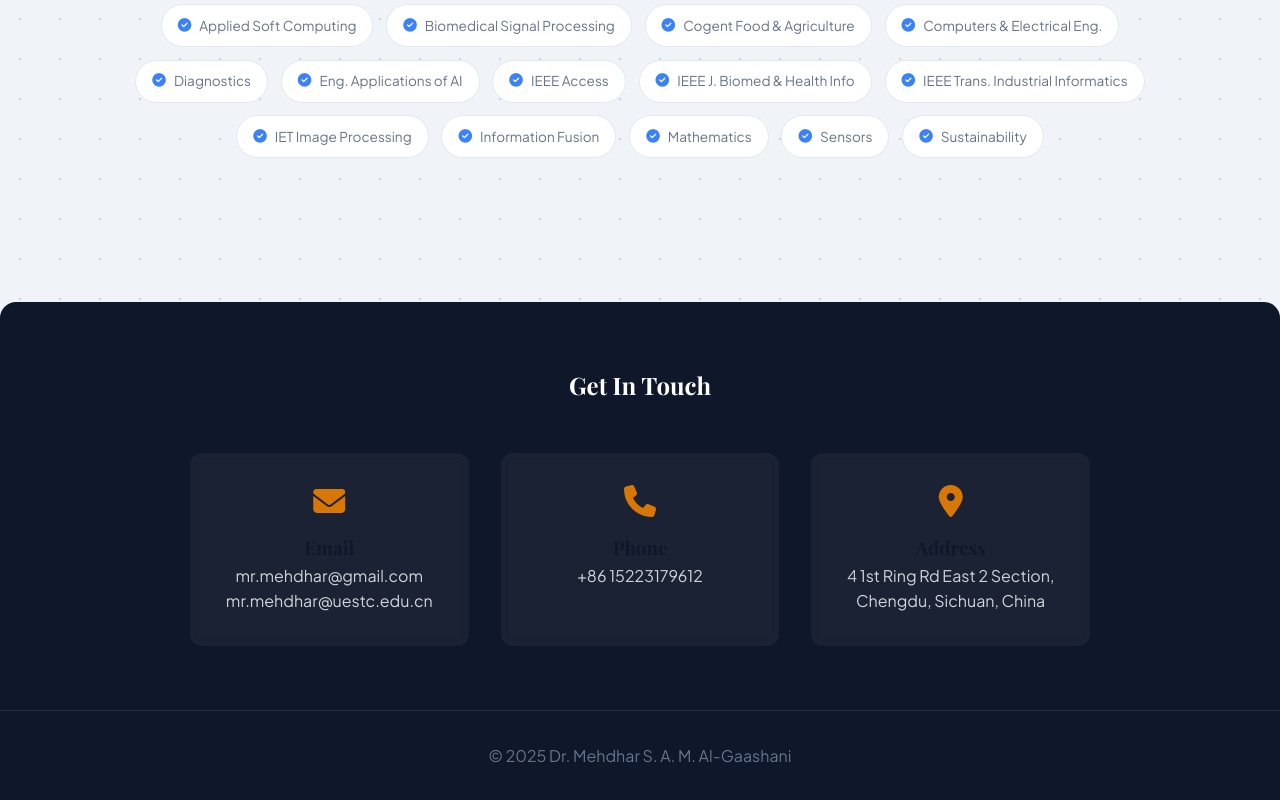
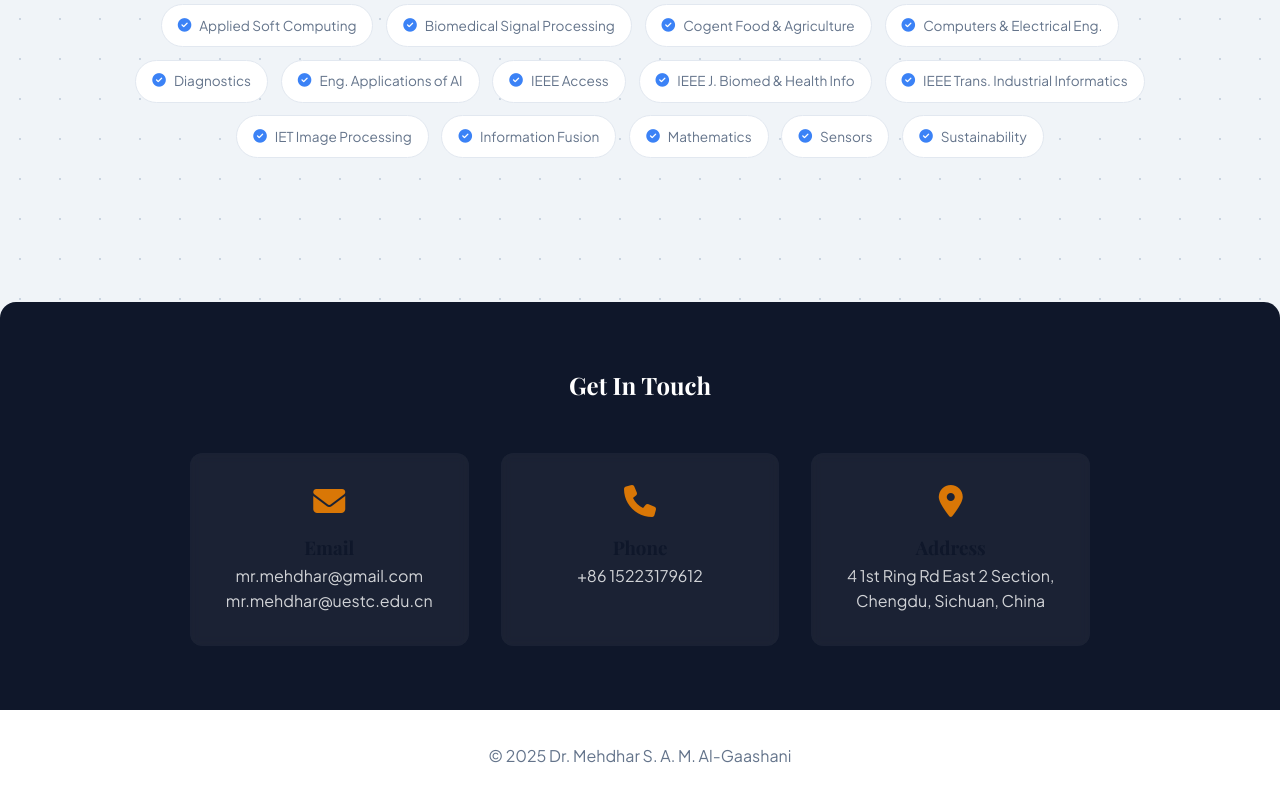
Before and after one commit to mehdhar/mehdhar.github.io, a plain HTML site: page index.html in a window 1280 px wide. Shown: the part 6241-7041 px from the top of the page. Drawn offline with nearby package versions, Linux system fonts and the light colour scheme; a web font is replaced by a local one.

Commit message:
Update index.html

```diff
--- a/index.html
+++ b/index.html
@@ -439,7 +439,7 @@
         .contact-item a:hover { opacity: 1; color: var(--accent); }
 
         /* --- Footer --- */
-        footer { background: #0f172a; color: #64748b; text-align: center; padding: 2rem; border-top: 1px solid rgba(255,255,255,0.1); }
+        footer { background: #ffffff; color: #64748b; text-align: center; padding: 2rem; border-top: 1px solid rgba(255,255,255,0.1); }
 
         /* --- Mobile --- */
         @media (max-width: 768px) {
```
